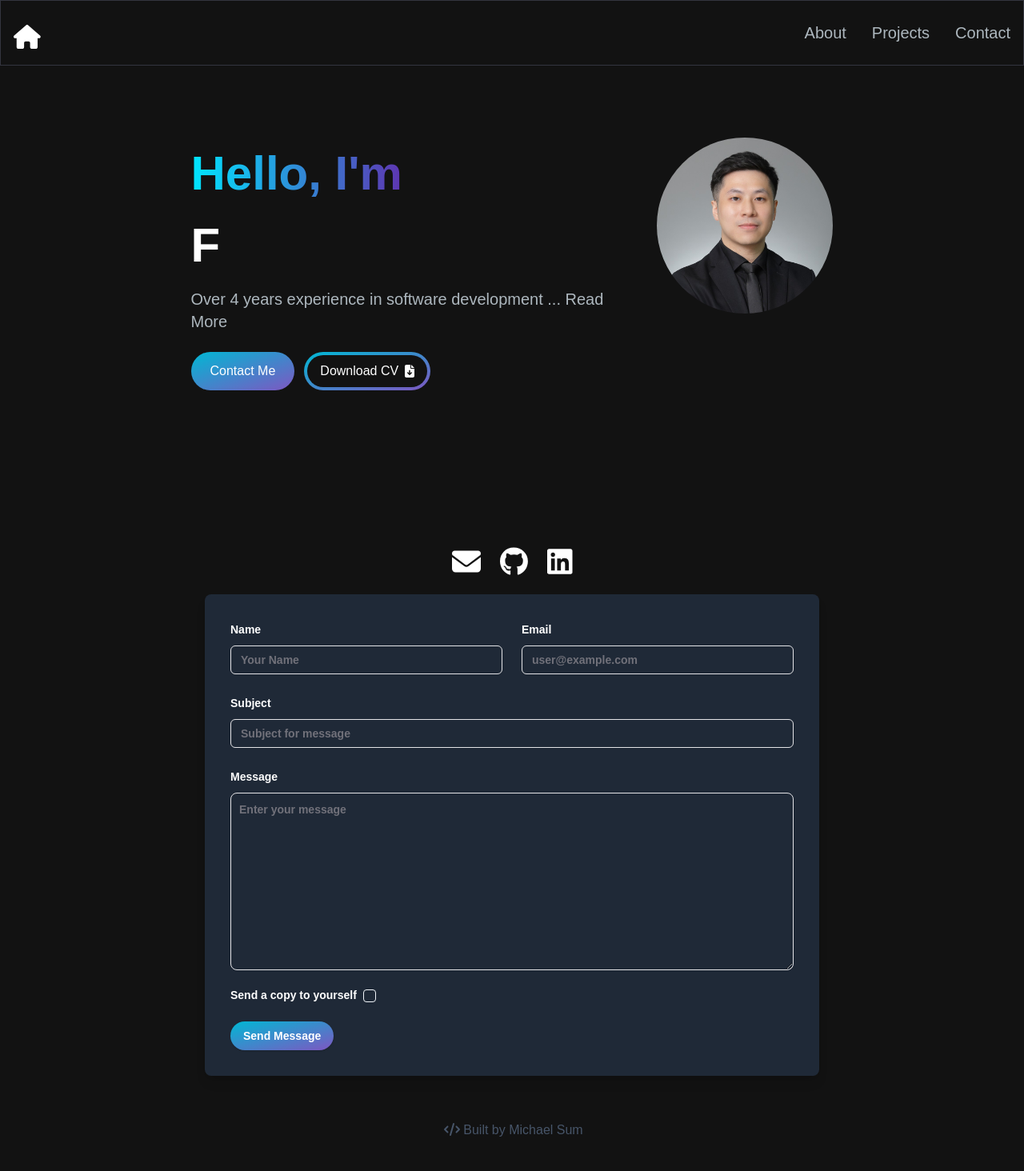
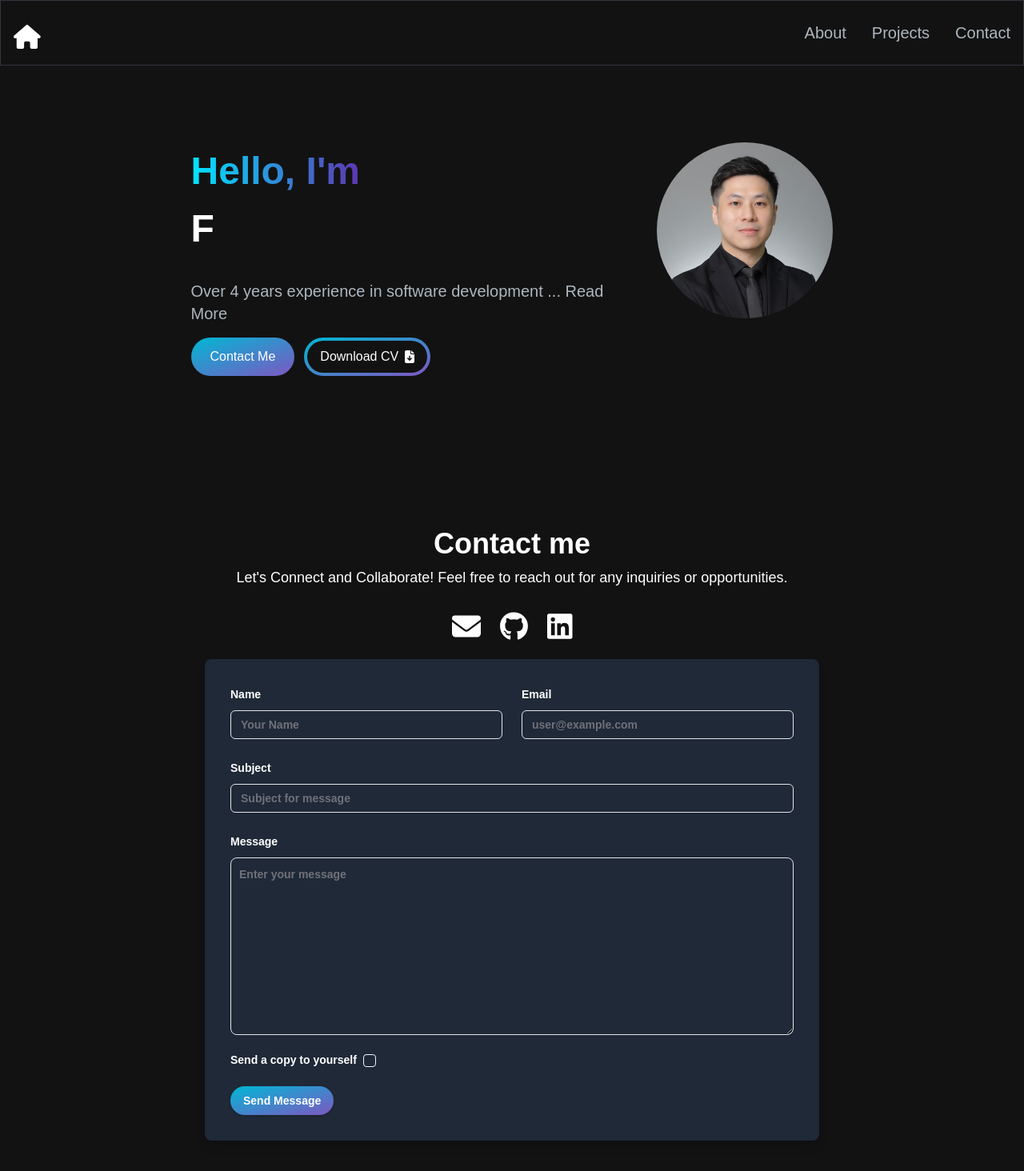
Before and after one commit to micsum/nextjs-personal-website, a Next.js app: page / in a window 1280 px wide. Shown: the top 1464 px of the page at 80% size. Before the commit the page ends 1441 px from the top, so only its background shows below. Built offline with nearby package versions, Linux system fonts and the light colour scheme.

Commit message:
contact form and map format

```diff
--- /dev/null
+++ b/src/app/api/spotify/route.ts
@@ -0,0 +1 @@
+"use client";
--- a/src/app/components/ContactForm.tsx
+++ b/src/app/components/ContactForm.tsx
@@ -13,6 +13,7 @@ import { Button } from "@/components/ui/button";
 import { Loader2 } from "lucide-react";
 import { toast } from "sonner";
 import useSWRMutation from "swr/mutation";
+import { motion } from "framer-motion";
 
 import {
   Form,
@@ -114,21 +115,49 @@ const ContactForm = () => {
   }
 
   return (
-    <section className="flex flex-col items-center justify-center py-10">
-      <div className="socials flex flex-row gap-4 mb-5">
+    <motion.section
+      initial={{ opacity: 0, y: 50 }}
+      animate={{ opacity: 1, y: 0 }}
+      transition={{ duration: 0.3 }}
+      className="flex flex-col items-center justify-center py-5"
+    >
+      <h1 className="text-4xl font-bold mb-2 text-white">Contact me</h1>
+      <p className="text-lg text-white mb-4">
+        Let's Connect and Collaborate! Feel free to reach out for any inquiries
+        or opportunities.
+      </p>
+      <motion.div
+        className="socials flex flex-row gap-4 mb-5"
+        initial={{ opacity: 0 }}
+        animate={{ opacity: 1 }}
+        transition={{ delay: 0.2, duration: 0.3 }}
+      >
         {personalInfo.map((contact, index) => (
           <Link key={index} href={contact.link} target="_blank">
-            <FontAwesomeIcon
-              icon={getIcon(contact.media) ?? faBug}
-              className="text-4xl hover:animate-pulse mx-1 mt-1 text-white"
-            />
+            <motion.div
+              whileHover={{ scale: 1.2 }}
+              whileTap={{ scale: 0.9 }}
+              className="text-4xl mx-1 mt-3 text-white"
+            >
+              <FontAwesomeIcon icon={getIcon(contact.media) ?? faBug} />
+            </motion.div>
           </Link>
         ))}
-      </div>
-      <div className="w-full max-w-3xl p-8 rounded-lg shadow-lg bg-gray-800">
+      </motion.div>
+      <motion.div
+        className="w-full max-w-3xl p-8 rounded-lg shadow-lg bg-gray-800"
+        initial={{ opacity: 0 }}
+        animate={{ opacity: 1 }}
+        transition={{ delay: 0.4, duration: 0.3 }}
+      >
         <Form {...form}>
           <form onSubmit={form.handleSubmit(onSubmit)} className="space-y-6">
-            <div className="flex flex-col gap-6 sm:flex-row">
+            <motion.div
+              className="flex flex-col gap-6 sm:flex-row"
+              initial={{ opacity: 0, y: 20 }}
+              animate={{ opacity: 1, y: 0 }}
+              transition={{ delay: 0.6, duration: 0.3 }}
+            >
               <FormField
                 control={form.control}
                 name="name"
@@ -165,7 +194,12 @@ const ContactForm = () => {
                   </FormItem>
                 )}
               />
-            </div>
+            </motion.div>
+            <motion.div
+              initial={{ opacity: 0, y: 20 }}
+              animate={{ opacity: 1, y: 0 }}
+              transition={{ delay: 0.8, duration: 0.3 }}
+            >
               <FormField
                 control={form.control}
                 name="subject"
@@ -185,6 +219,12 @@ const ContactForm = () => {
                   </FormItem>
                 )}
               />
+            </motion.div>
+            <motion.div
+              initial={{ opacity: 0, y: 20 }}
+              animate={{ opacity: 1, y: 0 }}
+              transition={{ delay: 1, duration: 0.3 }}
+            >
               <FormField
                 control={form.control}
                 name="message"
@@ -205,6 +245,12 @@ const ContactForm = () => {
                   </FormItem>
                 )}
               />
+            </motion.div>
+            <motion.div
+              initial={{ opacity: 0, y: 20 }}
+              animate={{ opacity: 1, y: 0 }}
+              transition={{ delay: 1.2, duration: 0.3 }}
+            >
               <FormField
                 control={form.control}
                 name="copy"
@@ -224,6 +270,12 @@ const ContactForm = () => {
                   </FormItem>
                 )}
               />
+            </motion.div>
+            <motion.div
+              initial={{ opacity: 0, y: 20 }}
+              animate={{ opacity: 1, y: 0 }}
+              transition={{ delay: 1.4, duration: 0.3 }}
+            >
               <Button
                 type="submit"
                 disabled={isMutating}
@@ -238,10 +290,11 @@ const ContactForm = () => {
                   "Send Message"
                 )}
               </Button>
+            </motion.div>
           </form>
         </Form>
-      </div>
-    </section>
+      </motion.div>
+    </motion.section>
   );
 };
 
--- a/src/app/components/Intro.tsx
+++ b/src/app/components/Intro.tsx
@@ -15,8 +15,8 @@ export const Intro = () => {
   }, []);
 
   return (
-    <section className="lg:py-16 pt-20 sm:pt-16 flex items-center justify-center h-[80vh]">
-      <div className="flex flex-col py-4 lg:mt-5 sm:mt-5 items-center">
+    <section className="lg:py-8 pt-12 sm:pt-8 flex items-center justify-center h-[80vh]">
+      <div className="flex flex-col py-2 lg:mt-2 sm:mt-2 items-center">
         <div className="flex flex-col lg:flex-row items-center lg:items-start w-full max-w-screen-xl px-4 gap-4">
           <motion.div
             initial={{ opacity: 0, scale: 0.5 }}
@@ -24,11 +24,12 @@ export const Intro = () => {
             transition={{ duration: 0.5 }}
             className="col-span-1 sm:col-span-7 place-self-center text-center sm:text-left"
           >
-            <h1 className="text-white mb-2 text-2xl sm:text-3xl lg:text-6xl lg:leading-normal font-extrabold">
+            <h1 className="text-white mb-2 text-2xl sm:text-3xl lg:text-5xl lg:leading-normal font-extrabold">
               <span className="text-transparent bg-clip-text bg-gradient-to-r from-primary-400 to-secondary-600">
                 Hello, I&apos;m{" "}
               </span>
               <br />
+              <span className="inline-block w-[300px] sm:w-[400px] lg:w-[500px] overflow-hidden whitespace-nowrap">
                 <TypeAnimation
                   sequence={[
                     "Michael",
@@ -44,8 +45,9 @@ export const Intro = () => {
                   speed={50}
                   repeat={Infinity}
                 />
+              </span>
             </h1>
-            <p className="text-[#ADB7BE] text-base sm:text-lg mb-6 lg:text-xl">
+            <p className="text-[#ADB7BE] text-base sm:text-lg mb-4 lg:text-xl">
               <Link href="/about" className="hover:text-white hover:underline">
                 Over 4 years experience in software development ... Read More
               </Link>
--- a/src/app/components/Map.tsx
+++ b/src/app/components/Map.tsx
@@ -2,6 +2,7 @@
 
 import { GoogleMap, InfoWindow, Marker } from "@react-google-maps/api";
 import { useMemo, useState } from "react";
+import { motion } from "framer-motion";
 
 export const MapComponent = () => {
   const MapContainerStyle = useMemo(
@@ -36,7 +37,12 @@ export const MapComponent = () => {
     useState<google.maps.LatLngLiteral | null>(null);
 
   return (
-    <div className="w-full h-full">
+    <motion.div
+      initial={{ opacity: 0, y: 50 }}
+      animate={{ opacity: 1, y: 0 }}
+      transition={{ delay: 1.3, duration: 0.3 }}
+      className="w-full h-full"
+    >
       <GoogleMap
         mapContainerStyle={MapContainerStyle}
         center={defaultMapCenter}
@@ -68,6 +74,6 @@ export const MapComponent = () => {
           </InfoWindow>
         )}
       </GoogleMap>
-    </div>
+    </motion.div>
   );
 };
--- a/src/app/components/Navbar.tsx
+++ b/src/app/components/Navbar.tsx
@@ -81,7 +81,7 @@ export function Navbar() {
               {navLinks.map((link, index) => (
                 <li key={index}>
                   <Link
-                    className="text-[#ADB7BE] text-lg hover:text-white"
+                    className="relative after:bg-white after:absolute after:h-1 after:w-0 after:bottom-0 after:left-0 hover:after:w-full after:transition-all after:duration-300 block text-[#ADB7BE] text-lg hover:text-white"
                     href={link.href}
                     onClick={toggleMenu}
                   >
--- a/src/app/contact/page.tsx
+++ b/src/app/contact/page.tsx
@@ -4,13 +4,8 @@ import ContactForm from "../components/ContactForm";
 
 const ContactPage = () => {
   return (
-    <section className="flex flex-col lg:flex-row min-h-screen lg:h-screen lg:py-15 pt-10 sm:pt-16">
+    <section className="flex flex-col lg:flex-row lg:h-screen lg:py-15 pt-10 sm:pt-16">
       <div className="w-full lg:w-1/2 p-10 flex flex-col justify-center">
-        <h1 className="text-4xl font-bold mb-4 text-white">Contact me</h1>
-        <p className="text-lg text-white">
-          Let&apos;s Connect and Collaborate! Feel free to reach out for any
-          inquiries or opportunities.
-        </p>
         <ContactForm />
       </div>
       <div className="w-full lg:w-1/2 h-64 lg:h-full">
```
Lines whose indentation alone changed are shown as unchanged.
